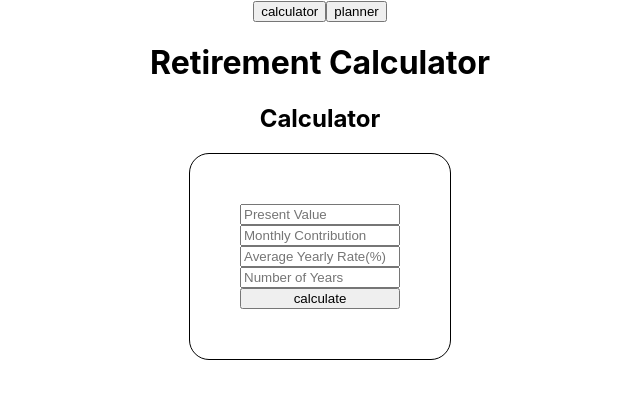
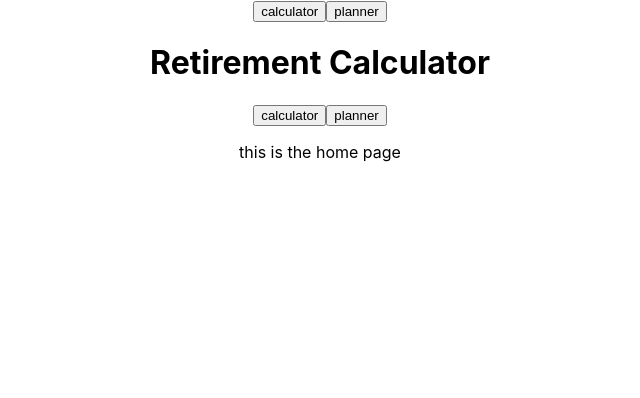
Before and after one commit to bquizza5/retirement_calculator, a React (Create React App) app in the folder front-end/: page / in a window 1280 px wide. Shown: the top 398 px of the page, without its empty margins (320-960 px from the left). Built offline with nearby package versions, Linux system fonts and the light colour scheme.

Commit message:
added buttons to home page

```diff
--- a/front-end/src/App.js
+++ b/front-end/src/App.js
@@ -5,7 +5,7 @@ import Home from './components/home'
 import './App.css';
 
 function App() {
-  const [tab, setTab] = useState("calc")
+  const [tab, setTab] = useState("home")
 
   return (
     <div className="App">
@@ -14,7 +14,7 @@ function App() {
       <h1>Retirement Calculator</h1>
       {tab === "calc" ? <Calculator /> : null}
       {tab === "plan" ? <Planner /> : null}
-      {tab === "home" ? <Home /> : null}
+      {tab === "home" ? <Home setTab={setTab} /> : null}
     </div>
   );
 }
--- a/front-end/src/components/home.js
+++ b/front-end/src/components/home.js
@@ -6,8 +6,9 @@ const Home = (props) => {
 
     return (
         <div>
-
-            this is the home page
+            <button onClick={() => { props.setTab('calc') }}>calculator</button>
+            <button onClick={() => { props.setTab('plan') }}>planner</button>
+            <p>this is the home page</p>
         </div>
     )
 }
```
